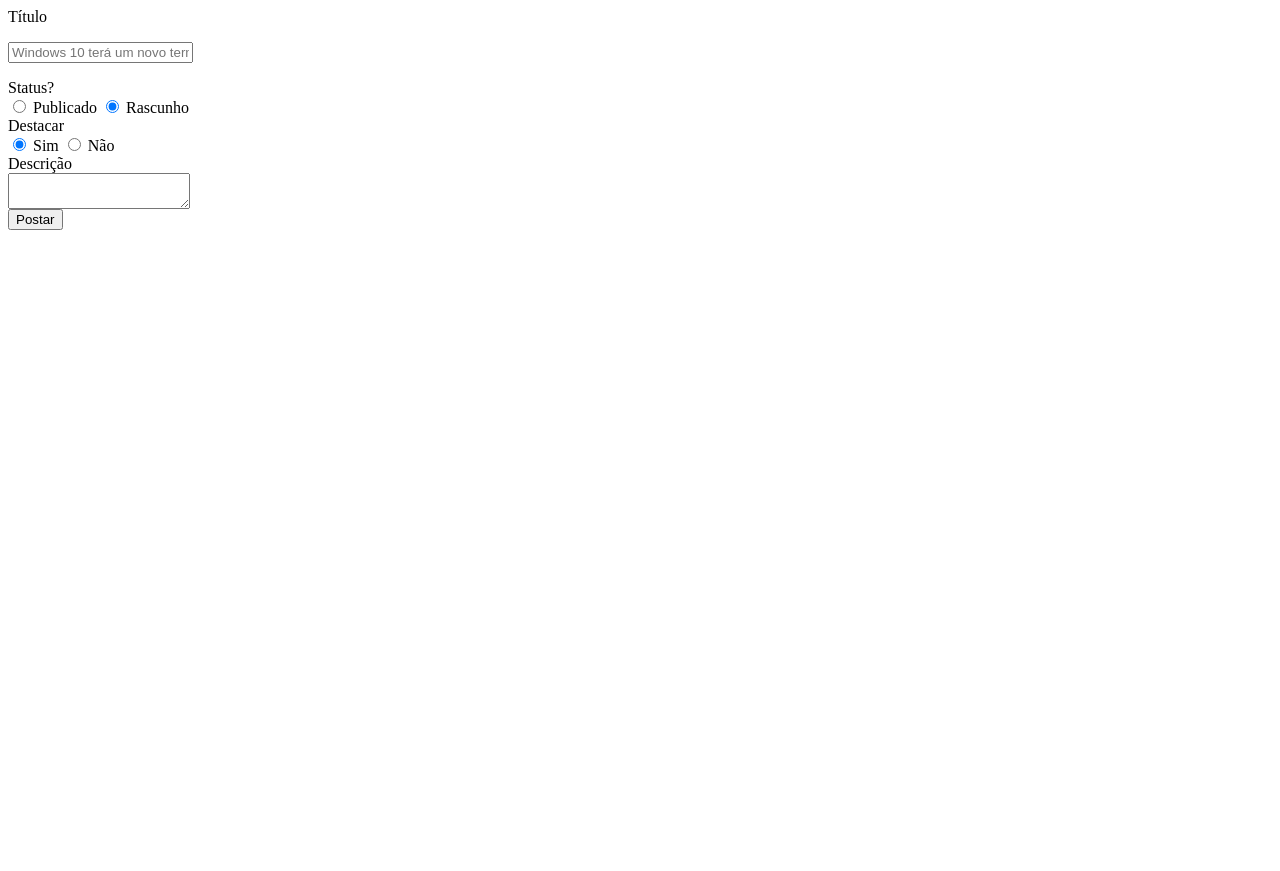
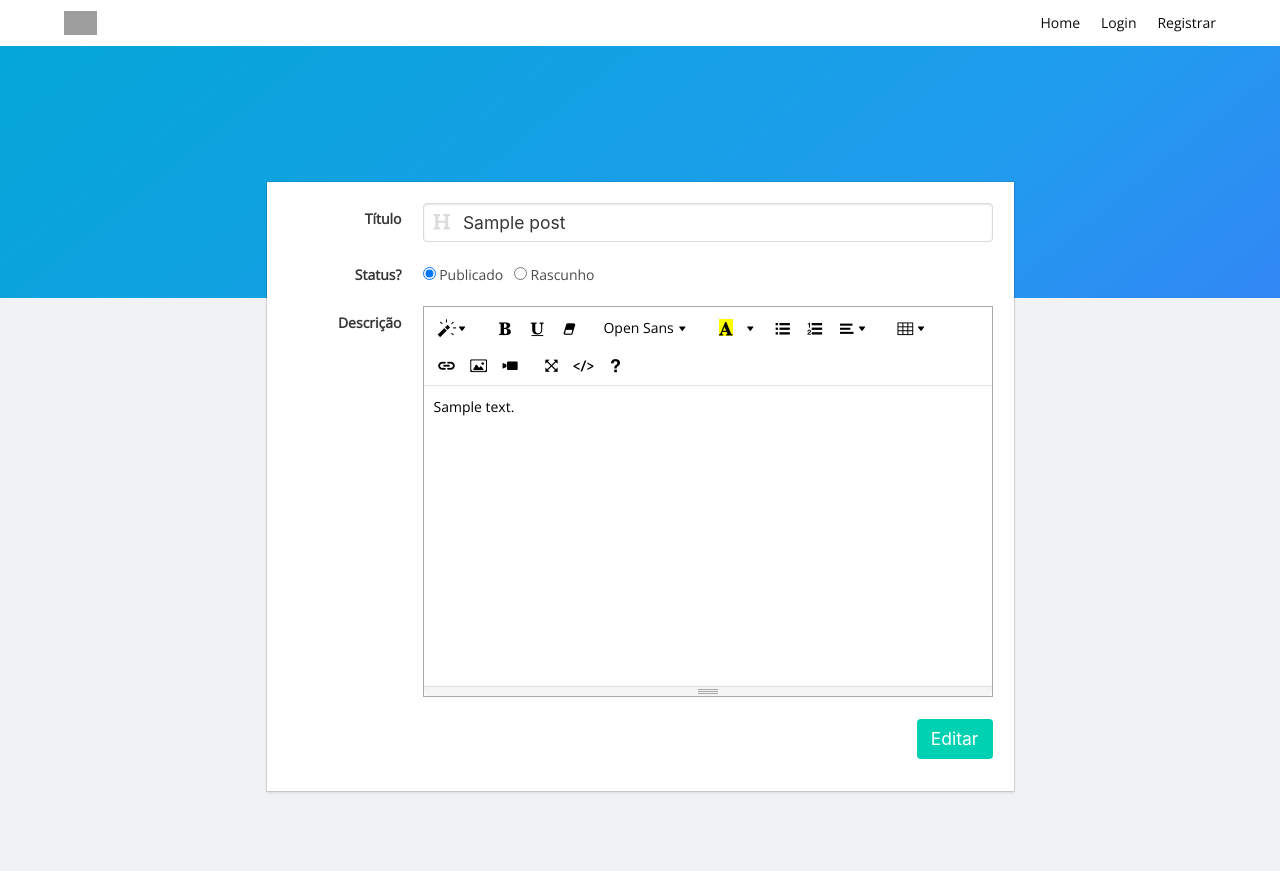
Before and after one commit to Wes1738/WRBlog, a PHP site: template resources/views/post/edit.twig in a window 1280 px wide. Before the commit the page ends 230 px from the top, so only its background shows below. Run offline with PHP 8.4, Linux system fonts and the light colour scheme; the template is opened without the code that fills it: most values are stand-ins (such as "Sample title", 1, 10 or a date in 2020); some libraries are stand-ins or nearby versions; grey boxes are pictures that could not be loaded.

Commit message:
Editando e atualizando posts

```diff
--- a/resources/views/post/edit.twig
+++ b/resources/views/post/edit.twig
@@ -1,8 +1,11 @@
+{% extends "layouts/base.twig" %}
+
+{% block content %}
 <section class="articles">
     <div class="column is-8 is-offset-2">
       <div class="card article">
         <div class="card-content">
-        <form action="" method="POST">
+          <form action="{{ path_for('post.edit', {'id': post.id }) }}" method="POST">
 
             <div class="field is-horizontal">
               <div class="field-label is-normal">
@@ -11,12 +14,16 @@
               <div class="field-body">
                 <div class="field">
                   <p class="control is-expanded has-icons-left">
-                  <input class="input is-medium" type="text" name="title"
-                    placeholder="Windows 10 terá um novo terminal com abas.">
+                    <input class="input is-medium {{ errors.title ? 'is-danger' : '' }}"
+                      type="text" name="title"
+                      placeholder="Windows 10 terá um novo terminal com abas." value="{{ post.title }}">
                     <span class="icon is-small is-left">
                       <i class="fas fa-heading"></i>
                     </span>
                   </p>
+                  {% if errors.title %}
+                    <small class="has-text-danger">{{ errors.title | first }}</small>
+                  {% endif %}
                 </div>
               </div>
             </div>
@@ -29,32 +36,12 @@
                 <div class="field is-narrow">
                   <div class="control">
                     <label class="radio">
-                    <input type="radio" value="1" name="status">
+                      <input type="radio" {{ post.published ? 'checked': '' }} value="1" name="published">
                       Publicado
                     </label>
                     <label class="radio">
-                    <input type="radio" value="0" checked name="status">
+                      <input type="radio" {{ post.published ? '': 'checked' }} value="0" name="published">
                       Rascunho
-                  </label>
-                </div>
-              </div>
-            </div>
-          </div>
-
-          <div class="field is-horizontal">
-            <div class="field-label">
-              <label class="label">Destacar</label>
-            </div>
-            <div class="field-body">
-              <div class="field is-narrow">
-                <div class="control">
-                  <label class="radio">
-                    <input type="radio" value="1" checked name="featured">
-                    Sim
-                  </label>
-                  <label class="radio">
-                    <input type="radio" value="0" name="featured">
-                    Não
                     </label>
                   </div>
                 </div>
@@ -68,8 +55,13 @@
               <div class="field-body">
                 <div class="field">
                   <div class="control">
-                  <textarea id="summernote" name="description" class=""></textarea>
+                    <textarea id="summernote" name="description" class="{{ errors.description ? 'is-danger' : '' }}">
+                      {{ post.description }}
+                    </textarea>
                   </div>
+                  {% if errors.description %}
+                    <small class="has-text-danger">{{ errors.description | first }}</small>
+                  {% endif %}
                 </div>
               </div>
             </div>
@@ -81,7 +73,7 @@
                 <div class="field">
                   <div class="control">
                     <button type="submit" class="button is-primary is-medium is-pulled-right">
-                    Postar
+                      Editar
                     </button>
                   </div>
                 </div>
@@ -90,9 +82,11 @@
           </form>
         </div>
       </div>
+      {% include "components/notifications.twig" %}
     </div>
+</section>
 
-</section>
+{% endblock %}
 
 {% block js %}
   <script>
```
Also changed, not shown: resources/views/post/create.twig (+9 -5 lines). Lines whose indentation alone changed are shown as unchanged.
